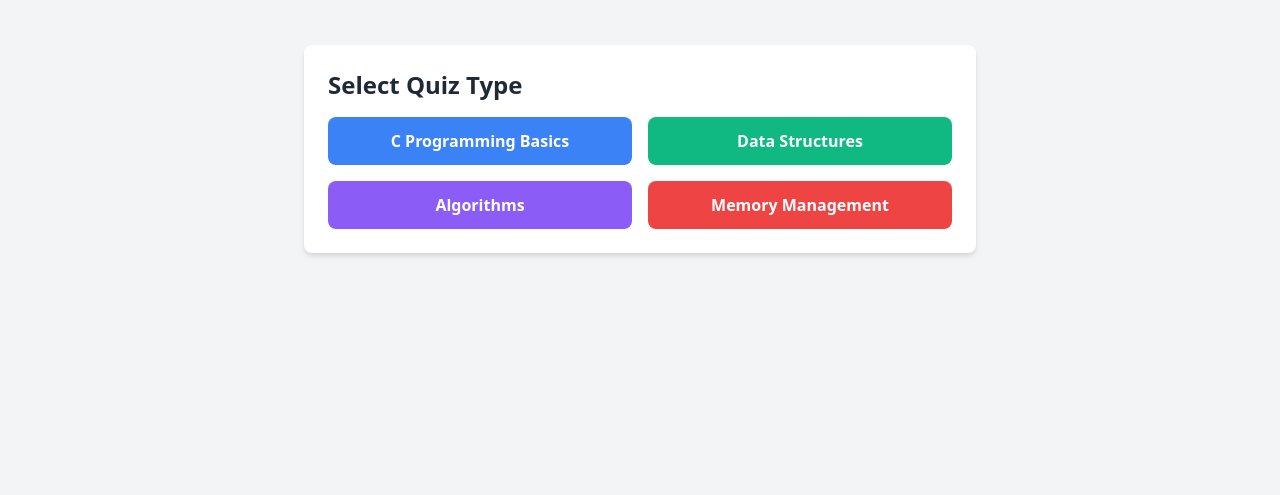
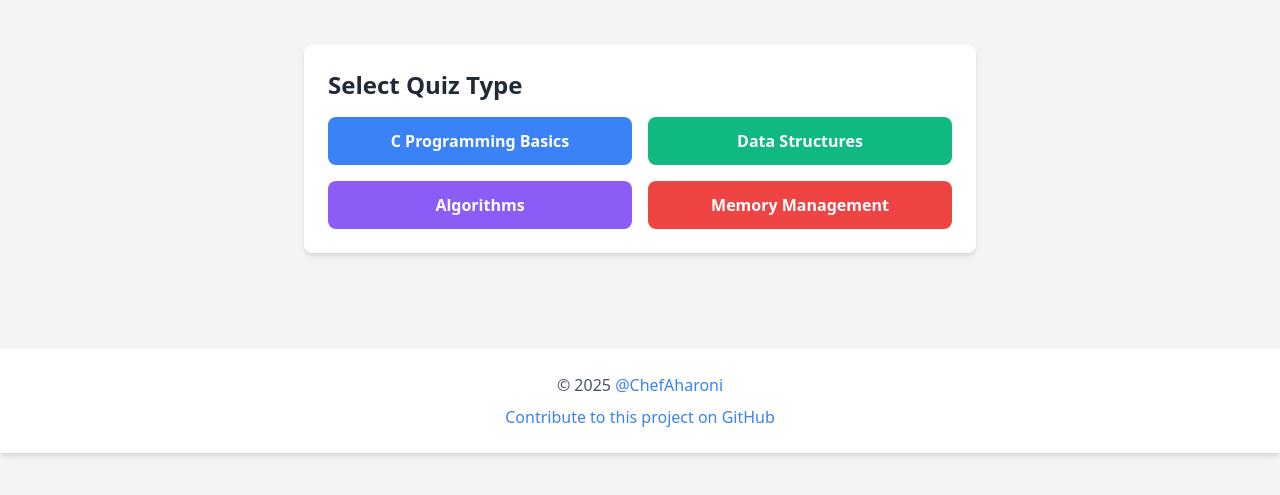
Before and after one commit to ChefAharoni/APQuizGenerator, a website: page index.html in a window 1280 px wide. Shown: the part 179-674 px from the top of the page. Drawn offline with nearby package versions, Linux system fonts and the light colour scheme.

Commit message:
added footer

```diff
--- a/index.html
+++ b/index.html
@@ -162,6 +162,36 @@
         </div>
       </div>
     </div>
+
+    <!-- Footer -->
+    <footer class="bg-white shadow-md mt-8 py-6">
+      <div class="container mx-auto px-4">
+        <div class="text-center text-gray-600">
+          <p>
+            © <span id="current-year"></span>
+            <a
+              href="https://github.com/ChefAharoni"
+              class="text-blue-500 hover:text-blue-600"
+              >@ChefAharoni</a
+            >
+          </p>
+          <p class="mt-2">
+            <a
+              href="https://github.com/ChefAharoni/APQuizGenerator"
+              class="text-blue-500 hover:text-blue-600"
+            >
+              Contribute to this project on GitHub
+            </a>
+          </p>
+        </div>
+      </div>
+    </footer>
+
+    <script>
+      // Set current year in footer
+      document.getElementById("current-year").textContent =
+        new Date().getFullYear();
+    </script>
     <script src="quiz-generator.js"></script>
     <script src="app.js"></script>
   </body>
```
